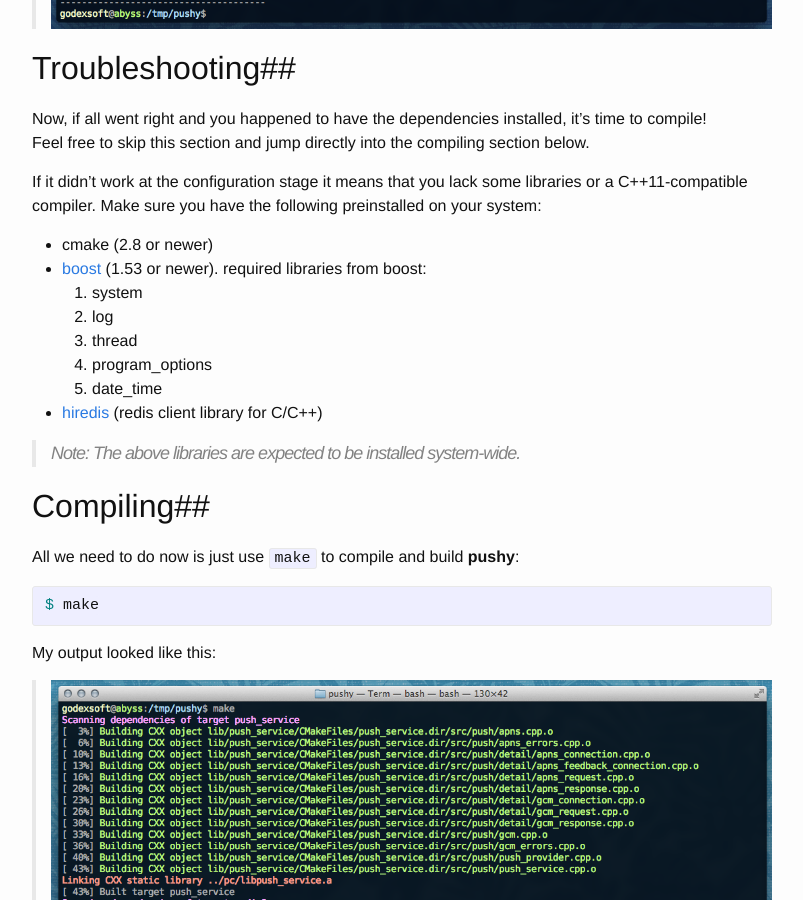
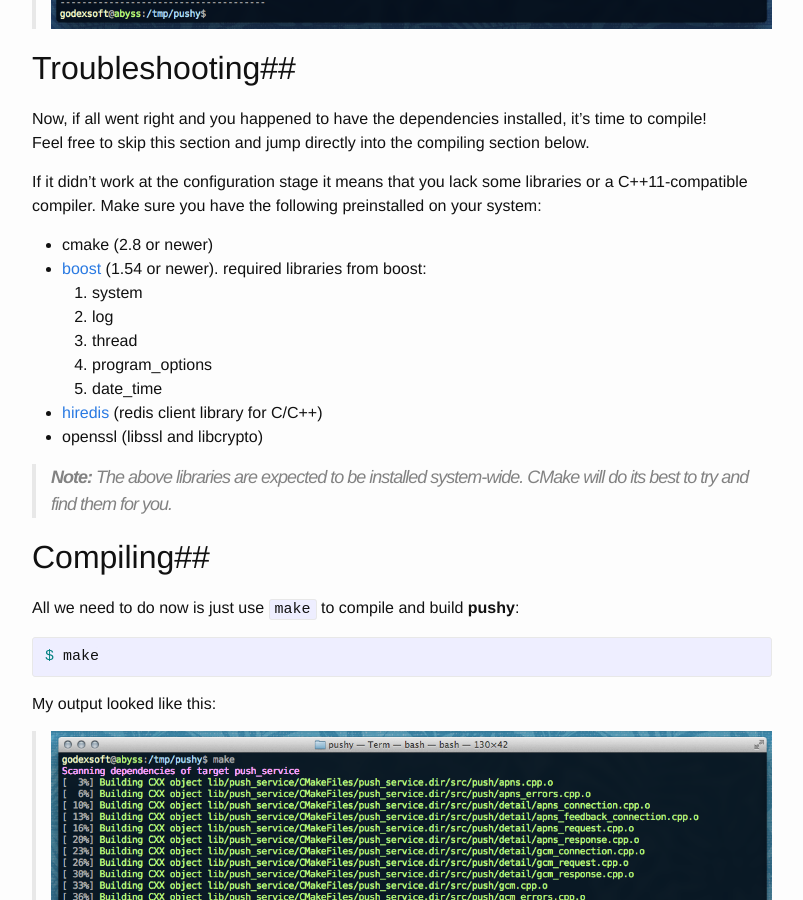
Before and after one commit to godexsoft/pushy, a Jekyll site: the page built from 1-install-from-source.md, in a window 1280 px wide and 900 px high, scrolled down 1495 px. Shown: the whole window, without its empty margins (238-1041 px from the left). Built offline with Jekyll 4.4.1, drawn with Linux system fonts in a browser that asks for light colours.

Commit message:
small update to tutor

```diff
--- a/1-install-from-source.md
+++ b/1-install-from-source.md
@@ -47,16 +47,17 @@ If it didn't work at the configuration stage it means that you lack some librari
 or a C++11-compatible compiler. Make sure you have the following preinstalled on your system:
 
 - cmake (2.8 or newer)
-- [boost](http://boost.org) (1.53 or newer). required libraries from boost:
+- [boost](http://boost.org) (1.54 or newer). required libraries from boost:
   1. system
   2. log
   3. thread
   4. program_options
   5. date_time
 - [hiredis](https://github.com/redis/hiredis) (redis client library for C/C++)
+- openssl (libssl and libcrypto)
 
-> Note:
-The above libraries are expected to be installed system-wide.
+> __Note:__
+The above libraries are expected to be installed system-wide. CMake will do its best to try and find them for you.
 
 ##Compiling##
 
```
